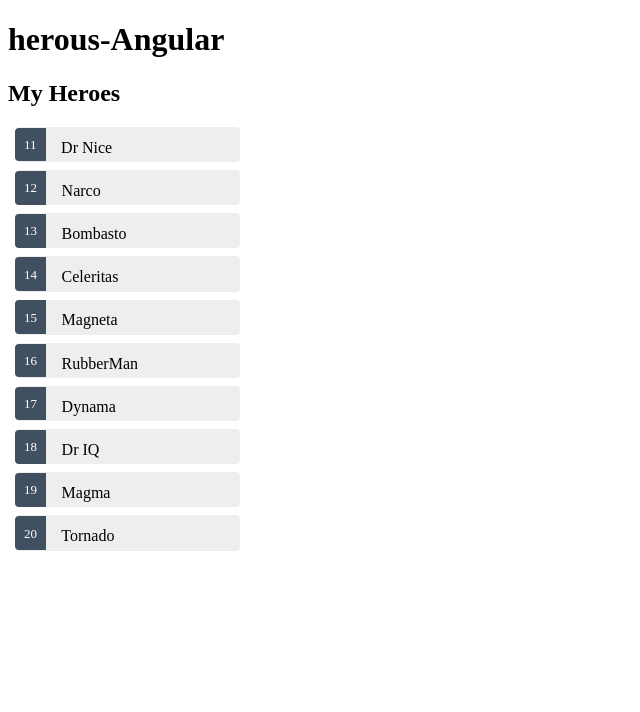
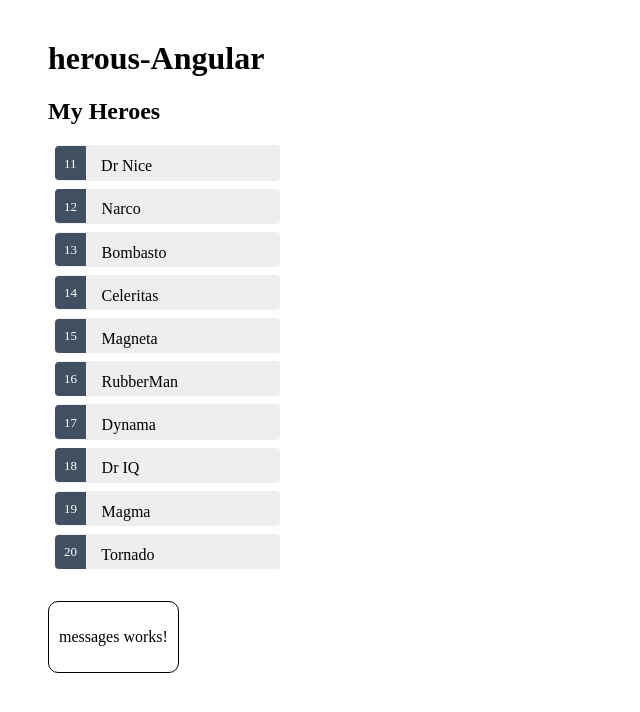
Before and after one commit to EfratVanso/herous_Angular, an Angular app: page / in a window 1280 px wide. Shown: the top 712 px of the page, without its empty margins (0-640 px from the left). Built offline with nearby package versions, Linux system fonts and the light colour scheme.

Commit message:
add message component

```diff
--- a/src/app/app.component.html
+++ b/src/app/app.component.html
@@ -1,2 +1,6 @@
-<h1>{{title}}</h1>
-<app-heroes></app-heroes>
+<div style="margin: 40px">
+    <h1>{{title}}</h1>
+    <app-heroes></app-heroes>
+    <app-messages></app-messages>
+
+</div>
--- a/src/app/app.module.ts
+++ b/src/app/app.module.ts
@@ -6,12 +6,14 @@ import { AppRoutingModule } from './app-routing.module';
 import { AppComponent } from './app.component';
 import { HeroesComponent } from './heroes/heroes.component';
 import { HeroDetailComponent } from './hero-detail/hero-detail.component';
+import { MessagesComponent } from './messages/messages.component';
 
 @NgModule({
   declarations: [
     AppComponent,
     HeroesComponent,
-    HeroDetailComponent
+    HeroDetailComponent,
+    MessagesComponent
   ],
   imports: [
     BrowserModule,
--- a/src/app/hero.service.ts
+++ b/src/app/hero.service.ts
@@ -2,6 +2,7 @@ import { Hero } from './hero';
 import { HEROES } from './mock-heroes';
 
 import { Injectable } from '@angular/core';
+import { Observable, of } from 'rxjs';
 
 @Injectable({
   providedIn: 'root'
@@ -9,7 +10,8 @@ import { Injectable } from '@angular/core';
 export class HeroService {
   constructor() { }
 
-  getHeroes(): Hero[] {
-    return HEROES;
+  getHeroes(): Observable<Hero[]> {
+    const heroes = of(HEROES);// return single value. the heroes array, type: Observable<Hero[]>
+    return heroes;
   }
 }
--- a/src/app/heroes/heroes.component.ts
+++ b/src/app/heroes/heroes.component.ts
@@ -14,7 +14,8 @@ export class HeroesComponent implements OnInit {
   selectedHero?: Hero;
 
   getHeroes(): void {
-    this.heroes = this.heroService.getHeroes();//get from the service
+    this.heroService.getHeroes()
+        .subscribe(heroes => this.heroes = heroes);// good when there is a lot of data. asynchronous
   }
 
   onSelect(hero: Hero): void {
--- /dev/null
+++ b/src/app/messages/messages.component.html
@@ -0,0 +1,4 @@
+<div style="border: 1px solid; padding: 10px;width: fit-content;border-radius: 10px;">
+<p>messages works!</p>
+
+</div>
--- /dev/null
+++ b/src/app/messages/messages.component.ts
@@ -0,0 +1,15 @@
+import { Component, OnInit } from '@angular/core';
+
+@Component({
+  selector: 'app-messages',
+  templateUrl: './messages.component.html',
+  styleUrls: ['./messages.component.css']
+})
+export class MessagesComponent implements OnInit {
+
+  constructor() { }
+
+  ngOnInit(): void {
+  }
+
+}
--- a/src/styles.css
+++ b/src/styles.css
@@ -1 +1,4 @@
 /* You can add global styles to this file, and also import other style files */
+*{
+    font-family:cursive;
+}
```
Also changed, not shown: src/app/messages/messages.component.css (added), 1 other file (tests, documents, lock files or other folders).
